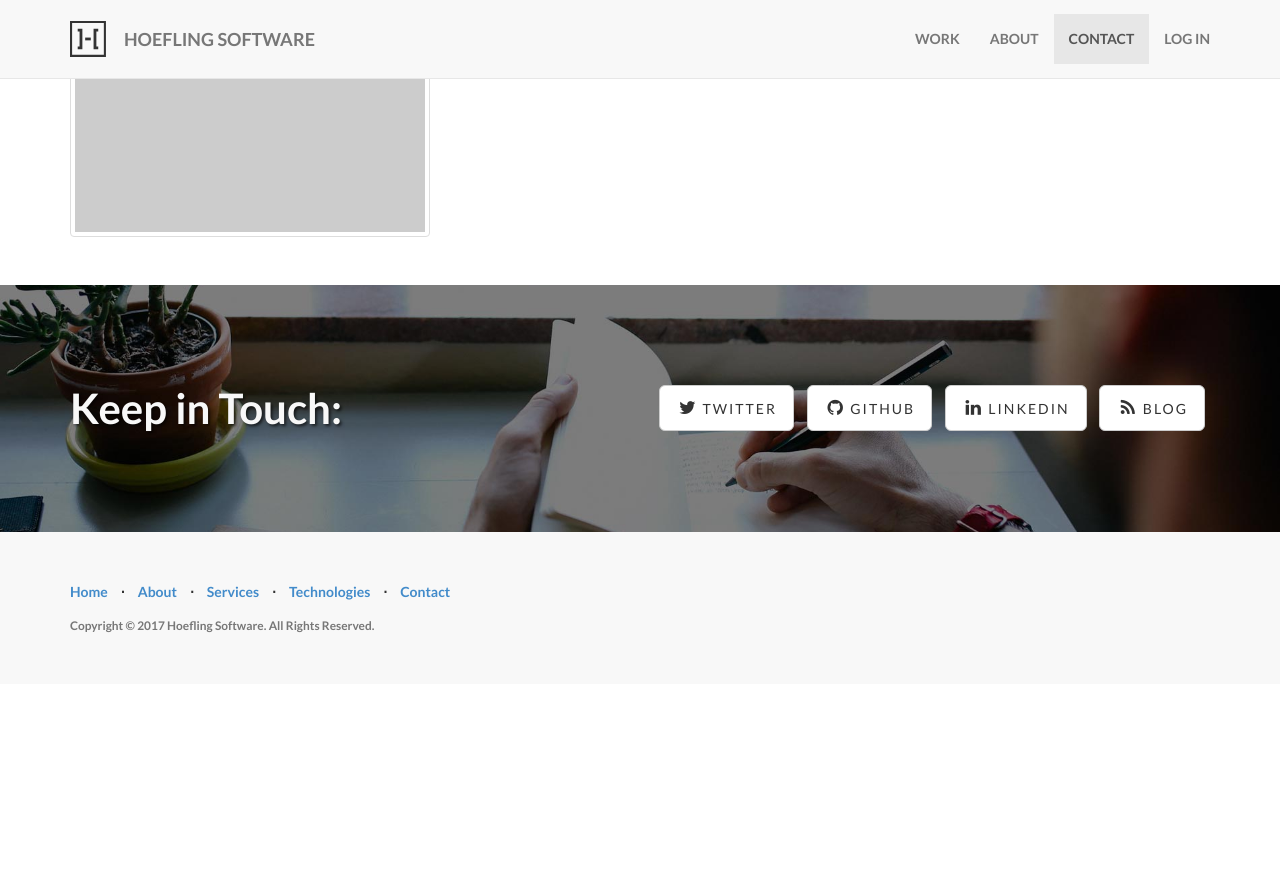
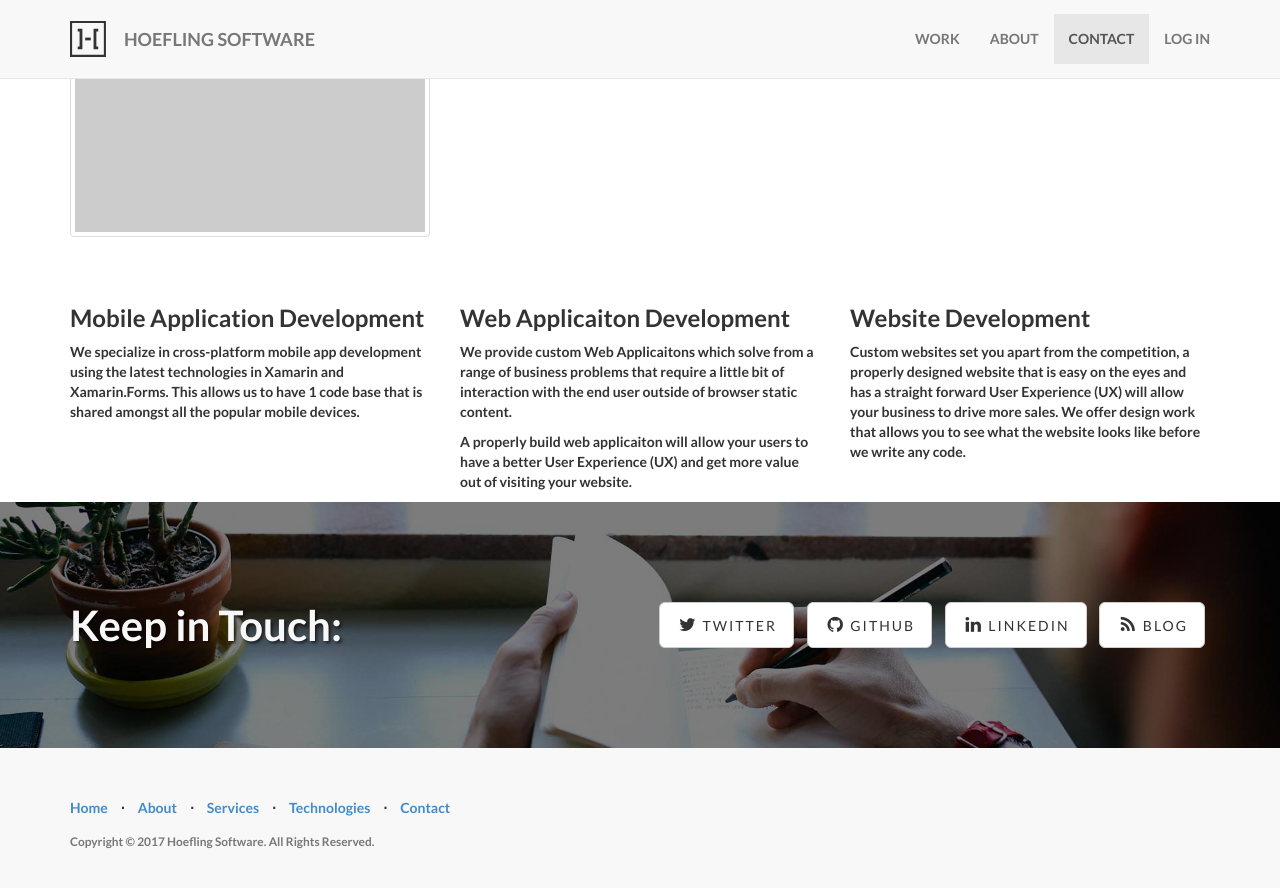
Before and after one commit to SkyeHoefling/hoeflingsoftware.github.io, a Jekyll site: the page built from index.html, in a window 1280 px wide and 900 px high, scrolled down 2579 px. Shown: the top 888 px of the window. Built offline with Jekyll 4.4.1, drawn with Linux system fonts in a browser that asks for light colours; before the commit the page ends 3263 px from its top, so only the background shows below that.

Commit message:
Added about content

```diff
--- a/_includes/about.html
+++ b/_includes/about.html
@@ -13,4 +13,21 @@
             <div class="clearfix"></div>
         </div>
     </div>
+    <div class="row">
+        <div class="col-xs-12 col-sm-6 col-md-4 col-lg-4">
+            <h3>Mobile Application Development</h3>
+            <p>
+            We specialize in cross-platform mobile app development using the latest technologies in Xamarin and Xamarin.Forms. This allows us to have 1 code base that is shared amongst all the popular mobile devices.
+            </p>
+        </div>
+        <div class="col-xs-12 col-sm-6 col-md-4 col-lg-4">
+            <h3>Web Applicaiton Development</h3>
+            <p>We provide custom Web Applicaitons which solve from a range of business problems that require a little bit of interaction with the end user outside of browser static content.</p>
+            <p>A properly build web applicaiton will allow your users to have a better User Experience (UX) and get more value out of visiting your website.</p>
+        </div>
+        <div class="col-xs-12 col-sm-6 col-md-4 col-lg-4">
+            <h3>Website Development</h3>
+            <p>Custom websites set you apart from the competition, a properly designed website that is easy on the eyes and has a straight forward User Experience (UX) will allow your business to drive more sales. We offer design work that allows you to see what the website looks like before we write any code.</p>
+        </div>
+    </div>
 </section>
```
